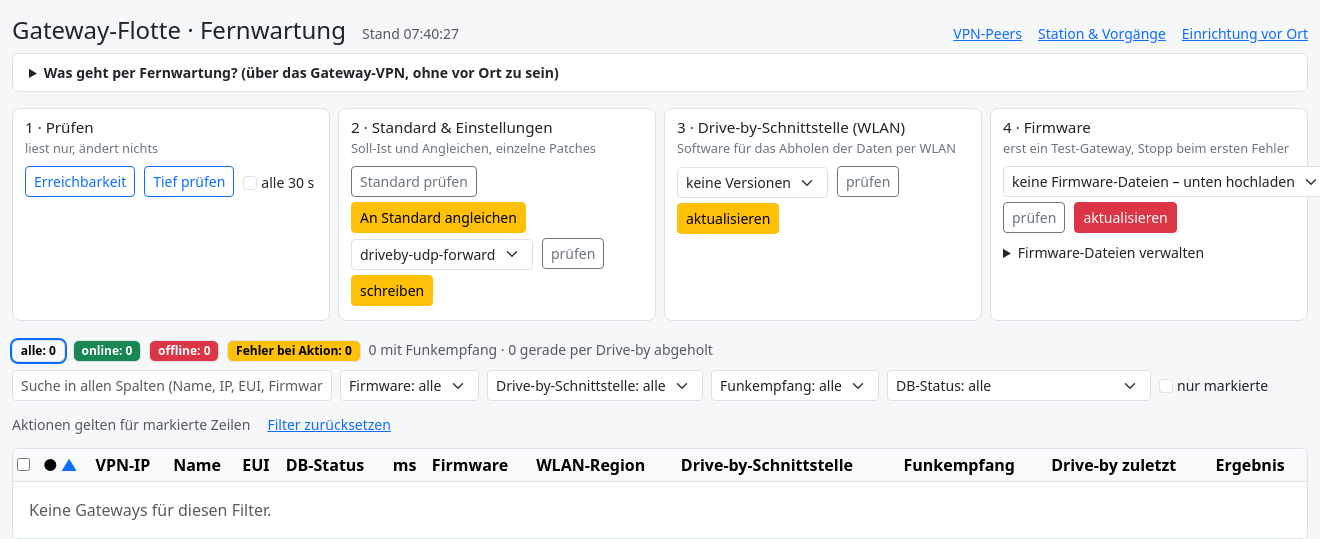
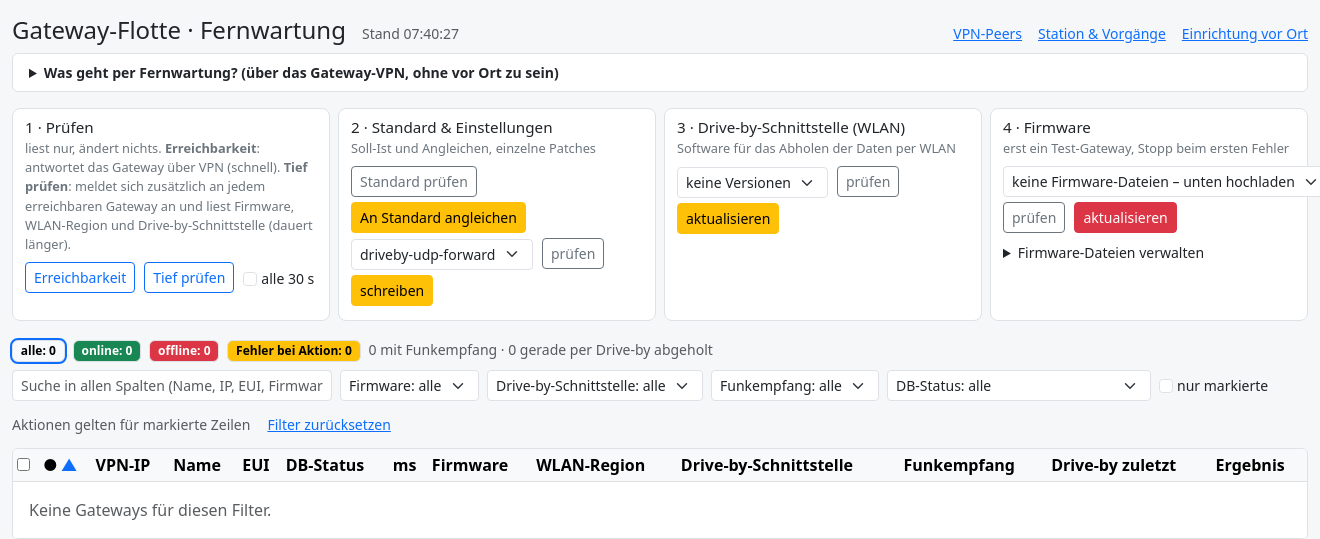
Before and after one commit to ball-b-lab/gatewayChef, a Flask app: page /fleet in a window 1320 px wide; the page is wider, and only the part inside the window is pictured. Shown: the top 539 px of that part. Run offline with Flask 3, Linux system fonts and the light colour scheme; data that the repository does not hold is empty; some libraries are stand-ins or nearby versions.

Commit message:
docs(ui): Tief prüfen erklärt
Co-Authored-By: Claude Opus 5.5 <noreply@anthropic.com>

```diff
--- a/templates/fleet.html
+++ b/templates/fleet.html
@@ -39,7 +39,10 @@
   <details class="mb-3 small bg-white border rounded px-3 py-2">
     <summary class="fw-semibold">Was geht per Fernwartung? (über das Gateway-VPN, ohne vor Ort zu sein)</summary>
     <ul class="mt-2 mb-1">
-      <li><b>Prüfen</b> – erreichbar über VPN, Antwortzeit. „Tief prüfen“ meldet sich an jedem Gateway an und liest Firmware, WLAN-Region und Version der Drive-by-Schnittstelle (läuft beim Öffnen einmal automatisch).</li>
+      <li><b>Prüfen</b> – „Erreichbarkeit“ fragt nur, ob das Gateway über das VPN antwortet und mit der richtigen EUI (Antwortzeit in ms, Funkempfang).
+        <b>„Tief prüfen“</b> geht einen Schritt weiter: es <i>meldet sich mit dem Gateway-Zugang an</i> (wie in der Weboberfläche) und liest
+        Firmware-Version, WLAN-Region und Version der Drive-by-Schnittstelle. Es ändert nichts, dauert aber länger und belastet die Gateways etwas mehr.
+        Läuft beim Öffnen der Seite einmal automatisch; die Werte werden gemerkt und bei „Erreichbarkeit“ weiter angezeigt.</li>
       <li><b>Standard</b> – vergleicht ein Gateway mit unserem Soll (Profil der Firmware + neueste Drive-by-Schnittstelle) und gleicht es an. Nur bei stabil erreichbaren Gateways; Reihenfolge Schnittstelle → Parameter → LNS zuletzt, mit Rückbau bei fehlendem Empfang.</li>
       <li><b>Einstellungen (Patch)</b> – einzelne vorbereitete Einstellungen schreiben, danach zurücklesen und Erreichbarkeit prüfen.</li>
       <li><b>Drive-by-Schnittstelle (WLAN)</b> – die Software auf dem Gateway, über die die Drive-by-App per WLAN die Daten abholt. Aktualisieren mit Rückbau bei Fehler.</li>
@@ -54,7 +57,9 @@
 
   <div class="row g-2 mb-3">
     <div class="col-12 col-md-6 col-xl-3"><div class="block">
-      <h2>1 · Prüfen</h2><p>liest nur, ändert nichts</p>
+      <h2>1 · Prüfen</h2><p>liest nur, ändert nichts. <b>Erreichbarkeit</b>: antwortet das Gateway über VPN (schnell).
+        <b>Tief prüfen</b>: meldet sich zusätzlich an jedem erreichbaren Gateway an und liest Firmware, WLAN-Region und
+        Drive-by-Schnittstelle (dauert länger).</p>
       <button class="btn btn-sm btn-outline-primary" onclick="load(false)">Erreichbarkeit</button>
       <button class="btn btn-sm btn-outline-primary" onclick="load(true)" title="Login je Gateway: Firmware, WLAN-Region, Drive-by-Schnittstelle">Tief prüfen</button>
       <label class="form-check-label small"><input type="checkbox" class="form-check-input me-1" id="auto" onchange="toggleAuto(this.checked)">alle 30 s</label>
```
